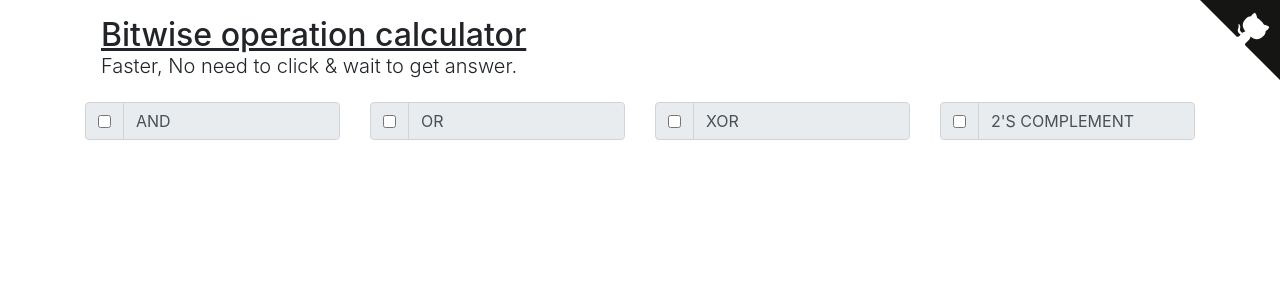
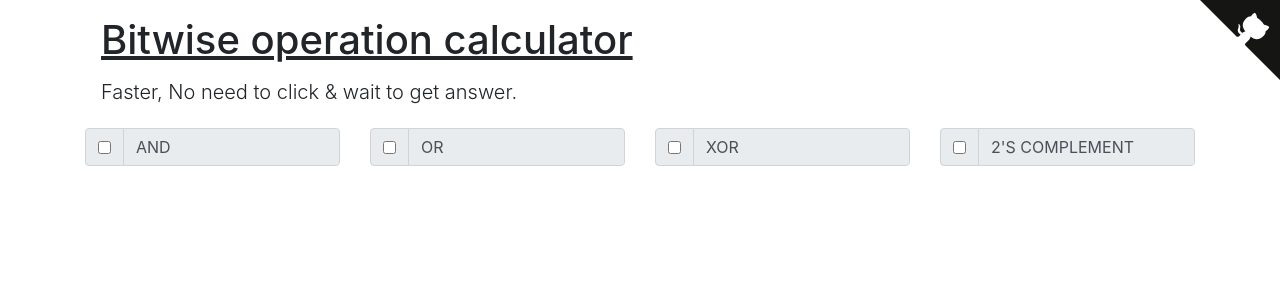
Before and after one commit to Marvin9/Bitwise-Calculator, a React (Vite) app: page / in a window 1280 px wide. Shown: the top 300 px of the page. Built offline with nearby package versions, Linux system fonts and the light colour scheme; the HTML template or start-up script is replaced by a standard one.

Commit message:
:mag: Add meta tag and separate h1 & h2 tags. Improve styling

```diff
--- a/index.html
+++ b/index.html
@@ -1,8 +1,9 @@
 <html>
 
 <head>
-  <meta charset="utf-8">
-  <meta name="viewport" content="width=device-width, initial-scale=1, shrink-to-fit=no">
+  <meta charset="utf-8" />
+  <meta name="viewport" content="width=device-width, initial-scale=1, shrink-to-fit=no" />
+  <meta name="description" content="Fast, Portable & easy to calculate Bitwise Operations. No need to click & wait to get an answer." />
   <title>Bitwise calculator | AND - OR - XOR - 2'S Complement</title>
   <link rel="stylesheet" href="https://stackpath.bootstrapcdn.com/bootstrap/4.4.1/css/bootstrap.min.css"
     integrity="sha384-Vkoo8x4CGsO3+Hhxv8T/Q5PaXtkKtu6ug5TOeNV6gBiFeWPGFN9MuhOf23Q9Ifjh" crossorigin="anonymous">
--- a/src/App.js
+++ b/src/App.js
@@ -4,13 +4,12 @@ import Selector from './components/Selector';
 export default () => (
   <div className="container">
 
-    <h2 className="heading m-3 mb-4">
+    <h1 className="heading m-3 mb-0">
       <u>Bitwise operation calculator</u>
-      <br />
-      <span className="lead">
-        Faster, No need to click & wait to get answer.
-      </span>
-    </h2>
+    </h1>
+    <h6 className="lead m-3">
+      Faster, No need to click & wait to get answer.
+    </h6>
 
     <Selector />
 
--- a/src/components/Selector.js
+++ b/src/components/Selector.js
@@ -30,7 +30,7 @@ export default class Selector extends Component {
 
     return (
       <>
-        <div className="row">
+        <div className="row mt-4">
 
           { Object.keys(selectedOperations).map((operation) => (
             <div
```
